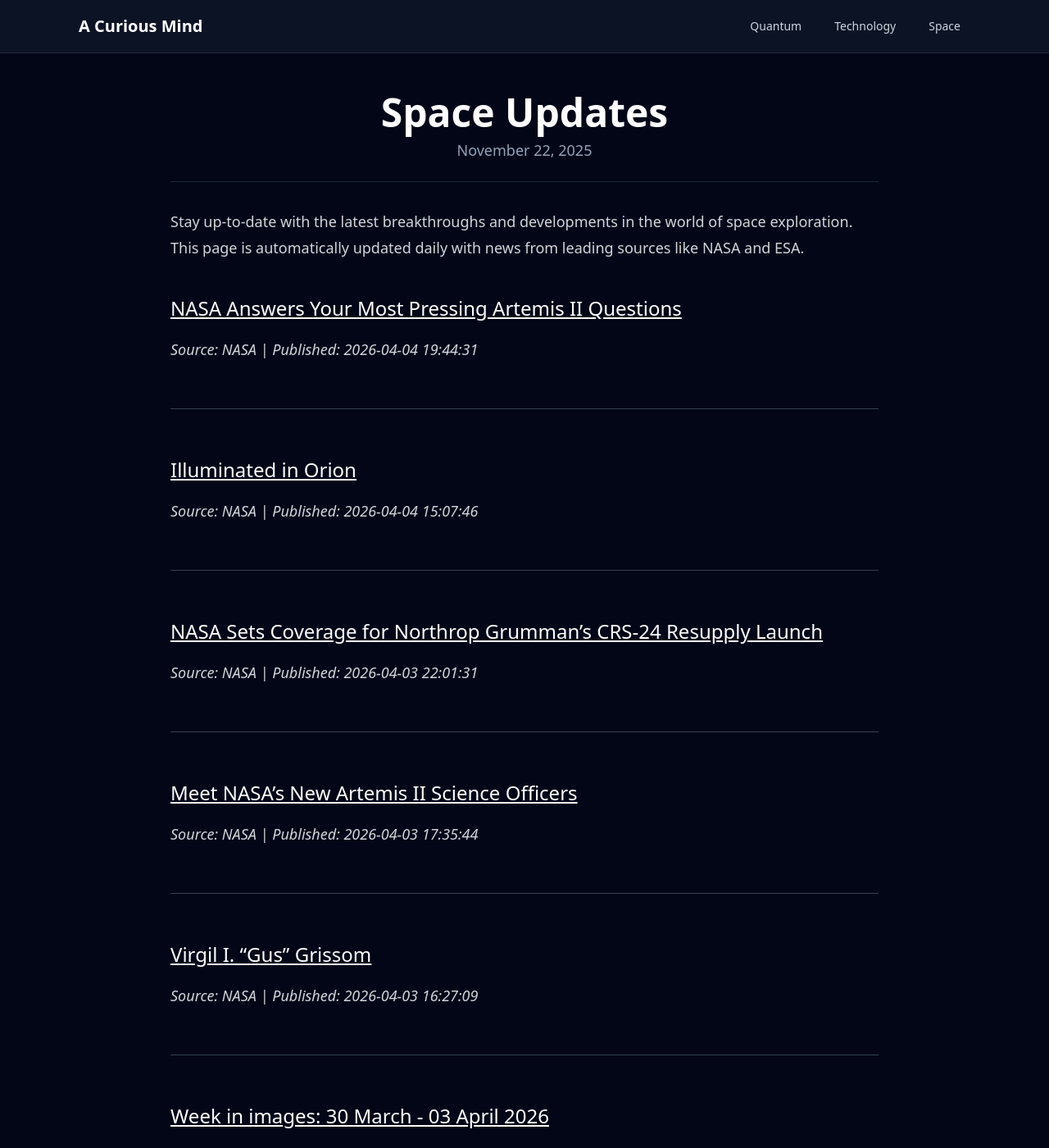
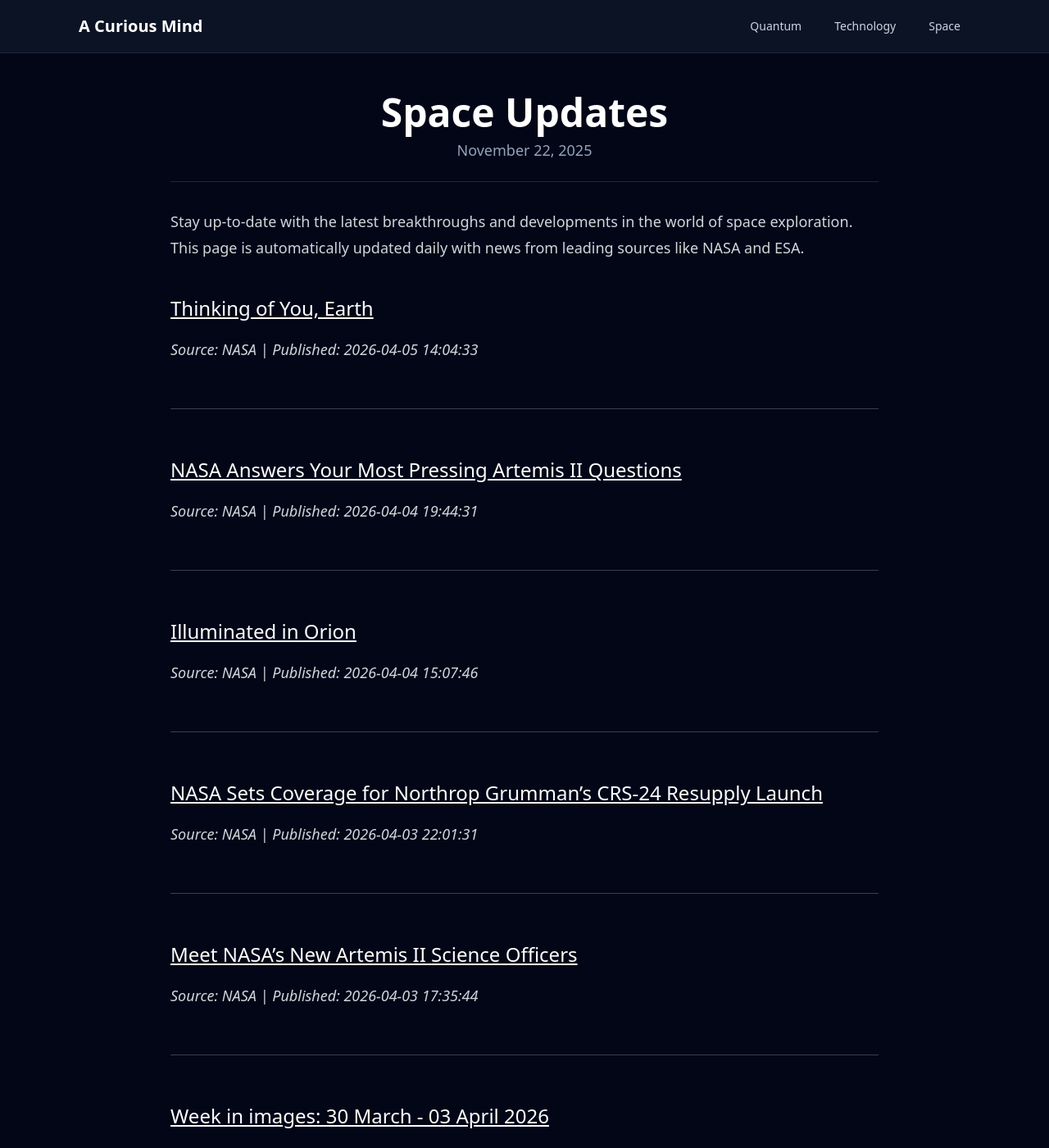
Before and after one commit to onehl7/onehl7.github.io, a Jekyll site: the page built from _posts/2025-11-22-space-updates.md, in a window 1280 px wide and 1400 px high. Shown: the whole window at 82% size. Built offline with Jekyll 4.4.1, drawn with Linux system fonts in a browser that asks for light colours; nearby versions of some CDN libraries.

Commit message:
Update space news data

```diff
--- a/_data/space_news.json
+++ b/_data/space_news.json
@@ -1,4 +1,10 @@
 [
+  {
+    "source": "NASA",
+    "title": "Thinking of You, Earth",
+    "link": "https://www.nasa.gov/image-article/thinking-of-you-earth/",
+    "published": "2026-04-05 14:04:33"
+  },
   {
     "source": "NASA",
     "title": "NASA Answers Your Most Pressing Artemis II Questions",
@@ -22,12 +28,6 @@
     "title": "Meet NASA\u2019s New Artemis II Science Officers",
     "link": "https://science.nasa.gov/missions/artemis/meet-nasas-new-artemis-ii-science-officers/",
     "published": "2026-04-03 17:35:44"
-  },
-  {
-    "source": "NASA",
-    "title": "Virgil I. \u201cGus\u201d Grissom",
-    "link": "https://www.nasa.gov/image-article/virgil-i-gus-grissom/",
-    "published": "2026-04-03 16:27:09"
   },
   {
     "source": "ESA",
```
